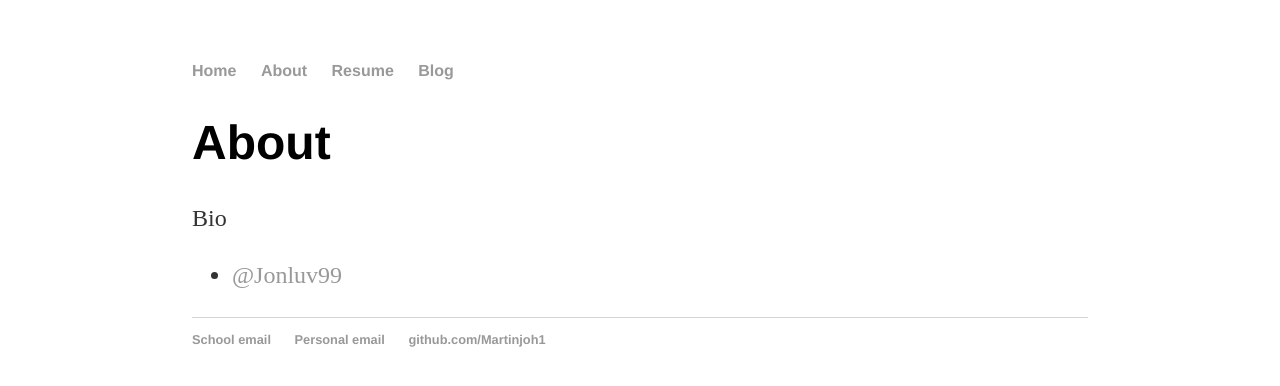
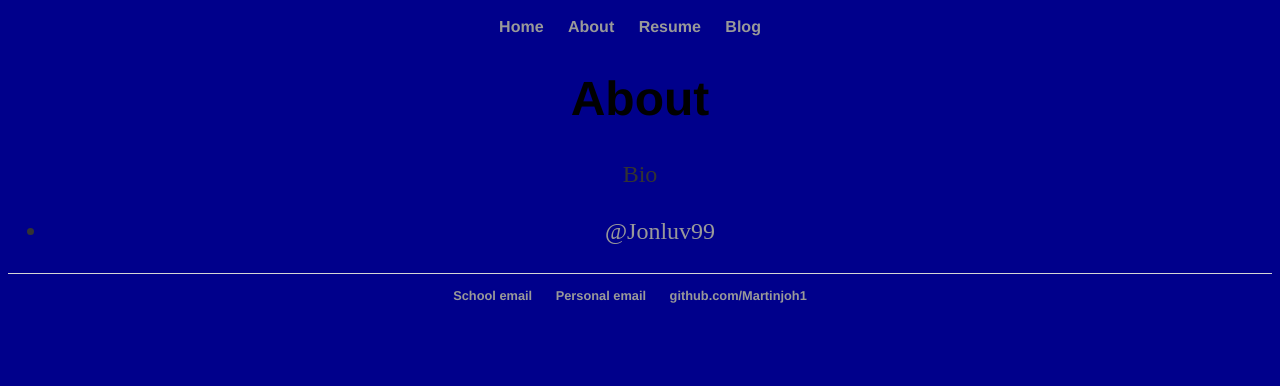
Before and after one commit to Martinjoh1/Martinjoh1.github.io, a Jekyll site: the page built from about/index.html, in a window 1280 px wide. Shown: the top 386 px of the page. Built offline with Jekyll 4.4.1, drawn with Linux system fonts in a browser that asks for light colours.

Commit message:
Added picture, and tried to make stylesheet

```diff
--- a/CSS/main.css
+++ b/CSS/main.css
@@ -1,5 +1,9 @@
 
-body { margin: 60px auto; width: 70%; }
+body{
+    text-align: center;
+    background-color: darkblue;
+}
+
 
 a { text-decoration: none; color: #999; }
 a:hover { text-decoration: underline; }
--- a/Resume/index.html
+++ b/Resume/index.html
@@ -1,6 +1,6 @@
 ---
 layout: default
-title: CV of Your Name
+title: John's Resume
 ---
 
 	<div class="Resume">
--- /dev/null
+++ b/style/styles.css
@@ -0,0 +1,4 @@
+body{
+    text-align: center;
+    background-color: darkblue;
+}
```
Also changed, not shown: index.html (+10 -1 lines), images/headshots.jpg (added).
